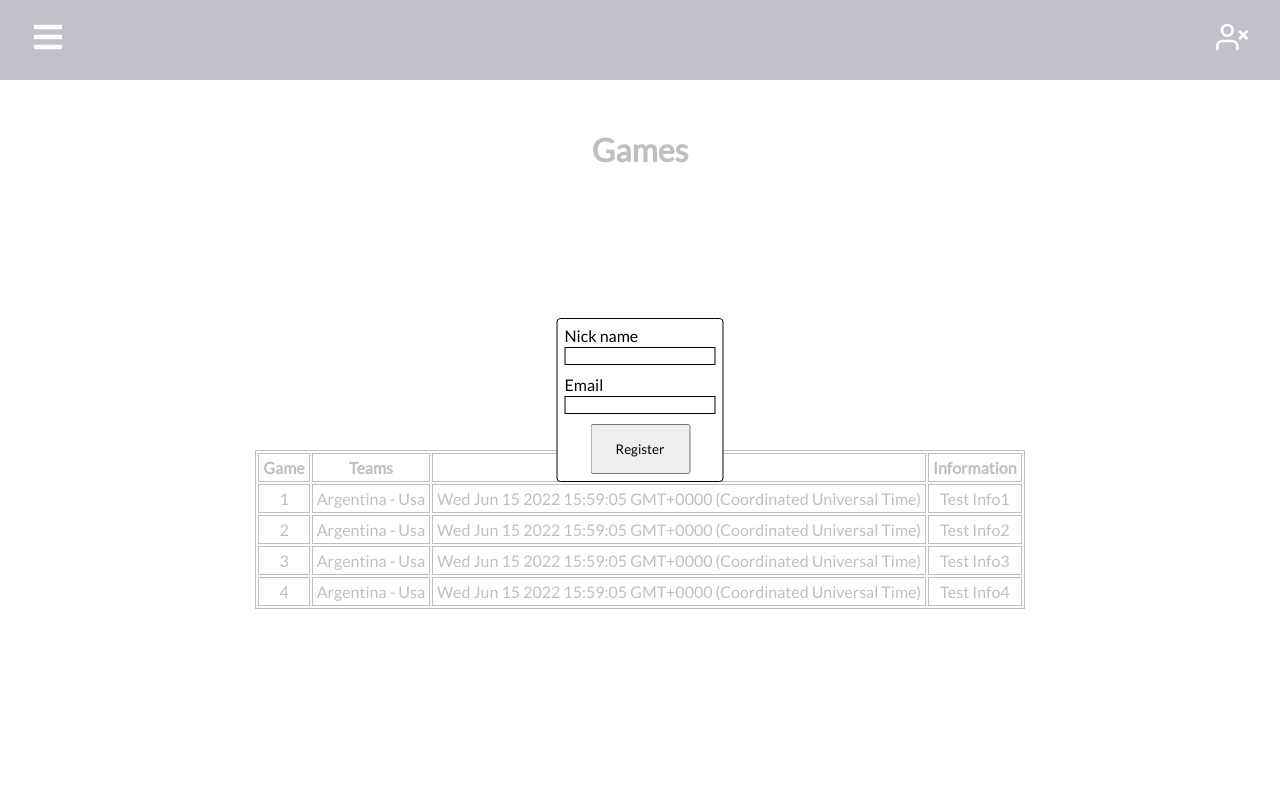
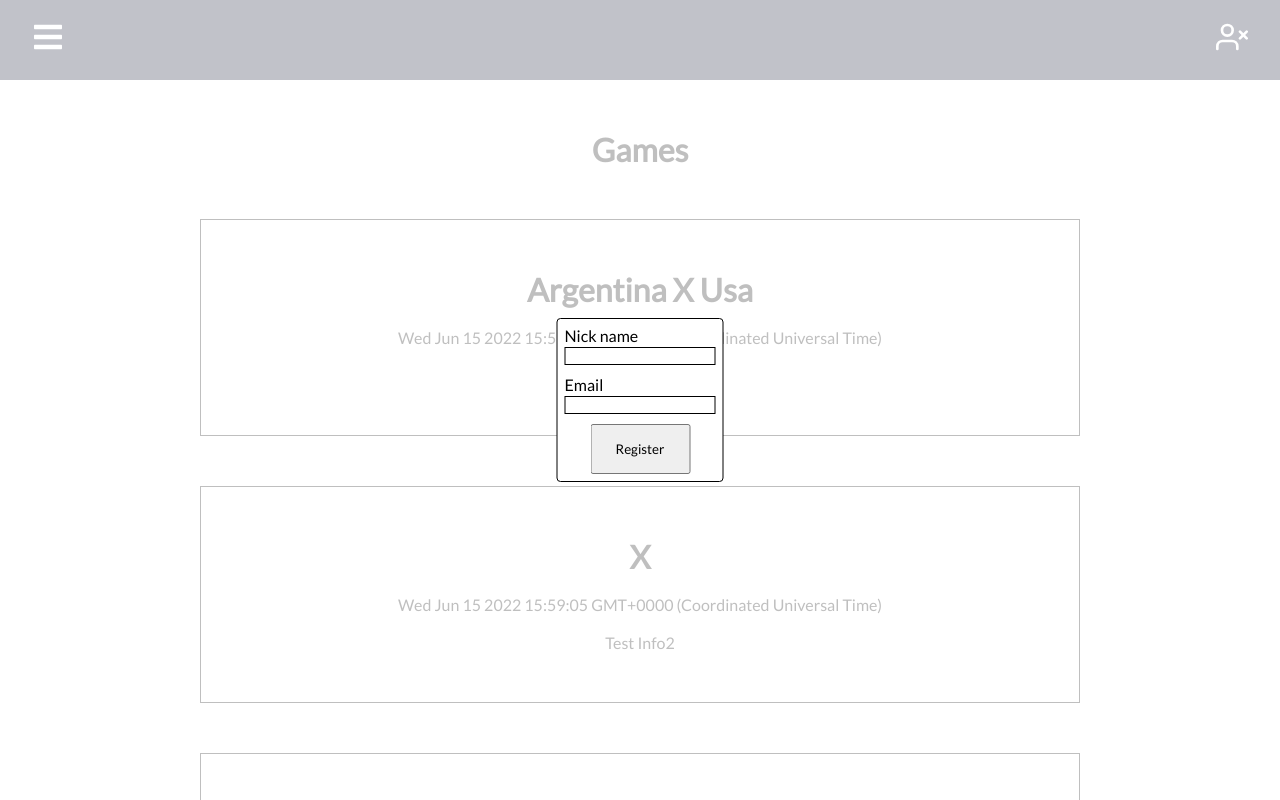
Before and after one commit to AlonBrand/wc2022, a React (Create React App) app in the folder wc2022/: page /games in a window 1280 px wide. Shown: the top 800 px of the page. Built offline with nearby package versions, Linux system fonts and the light colour scheme.

Commit message:
change games page

```diff
--- a/wc2022/package.json
+++ b/wc2022/package.json
@@ -9,7 +9,7 @@
     "react": "^18.2.0",
     "react-dom": "^18.2.0",
     "react-modal": "^3.15.1",
-    "react-scripts": "5.0.1",
+    "react-scripts": "^5.0.1",
     "web-vitals": "^2.1.4"
   },
   "scripts": {
--- a/wc2022/src/App.css
+++ b/wc2022/src/App.css
@@ -10,10 +10,10 @@
 .home,
 .games,
 .rank {
-  display: flex;
+  /* display: flex; */
   height: 90vh;
   align-items: center;
-  justify-content: center;
+  /* justify-content: center; */
   font-size: 1rem;
   text-align: center;
 }
--- /dev/null
+++ b/wc2022/src/components/GameTab.css
@@ -0,0 +1,6 @@
+.game-tab-container {
+    padding: 50px;
+    border: 1px solid black;
+    display: block;
+    margin: 50px 200px 50px 200px;
+}
--- /dev/null
+++ b/wc2022/src/components/GameTab.jsx
@@ -0,0 +1,20 @@
+import "./GameTab.css";
+
+export const GameTab = ({ teamA, teamB, date, info }) => {
+    const betOnGame = ({ teamA, teamB, date, info }) => {
+        console.log(teamA)
+        console.log(teamB)
+        console.log(date)
+        console.log(info)
+    }
+
+    return (
+        <div className="game-tab-container" onClick={(e)=>betOnGame({ teamA, teamB, date, info })}>
+            <h1>{teamA} X {teamB}</h1>
+            <br></br>
+            <p>{date}</p>
+            <br></br>
+            <p>{info}</p>
+        </div>
+    )
+}
--- a/wc2022/src/pages/Games.js
+++ b/wc2022/src/pages/Games.js
@@ -1,11 +1,13 @@
 import React from 'react';
 import "../App.css";
+import { GameTab } from '../components/GameTab';
 
 function Games() {
   const dummyData = [
     {
       id: 1,
-      teams: "Argentina - Usa",
+      teamA: "Argentina",
+      teamB: "Usa",
       date: Date(),
       info: "Test Info1"
     },
@@ -31,28 +33,26 @@ function Games() {
 
   const getGamesContent = () => {
     return (
-      <table className='table-games'>
-        <tbody>
-          <tr className='table-row-games'>
-            <th className='table-row-cell'>Game</th>
-            <th className='table-row-cell'>Teams</th>
-            <th className='table-row-cell'>Date</th>
-            <th className='table-row-cell'>Information</th>
-          </tr>
+      <>
         {
           dummyData && dummyData.map((game) => {
             return(
-              <tr className='table-row-games' key={game.id}>
-                <td className='table-row-cell'>{game.id}</td>
-                <td className='table-row-cell'>{game.teams}</td>
-                <td className='table-row-cell'>{game.date}</td>
-                <td className='table-row-cell'>{game.info}</td>
-              </tr>
+              <GameTab id={game.id} teamA={game.teamA} teamB={game.teamB} date={game.date} info={game.info}/>
             )
           })
         }
-        </tbody>
-      </table>
+      </>
+      // <table className='table-games'>
+      //   <tbody>
+      //     <tr className='table-row-games'>
+      //       <th className='table-row-cell'>Game</th>
+      //       <th className='table-row-cell'>Teams</th>
+      //       <th className='table-row-cell'>Date</th>
+      //       <th className='table-row-cell'>Information</th>
+      //     </tr>
+      //
+      //   </tbody>
+      // </table>
     )
   }
 
--- a/wc2022/src/pages/Home.js
+++ b/wc2022/src/pages/Home.js
@@ -4,6 +4,7 @@ import "../App.css";
 function Home() {
   const [currentRank, setCurrentRank] = useState();
   const [currentPoints, setCurrentPoints] = useState();
+  const [liveScores, setLiveScores] = useState();
 
   useEffect(() => {
     setCurrentRank(2)
@@ -12,6 +13,21 @@ function Home() {
   useEffect(() => {
     setCurrentPoints(4)
   }, []);
+
+  const headers = {
+    'X-RapidAPI-Key': '4d20a10640mshcb44d59c18b0698p17d664jsn888f114ee37c',
+    'X-RapidAPI-Host': 'livescore6.p.rapidapi.com'
+  }
+
+  useEffect(() => {
+    if(liveScores === undefined) {
+      fetch('https://livescore6.p.rapidapi.com/matches/v2/list-live', { headers })
+        .then((response) => response.json())
+        .then((data) => setLiveScores(data));
+    }
+  }, [])
+
+  console.log(liveScores)
 
 
 
```
Also changed, not shown: 1 other file (tests, documents, lock files or other folders).
